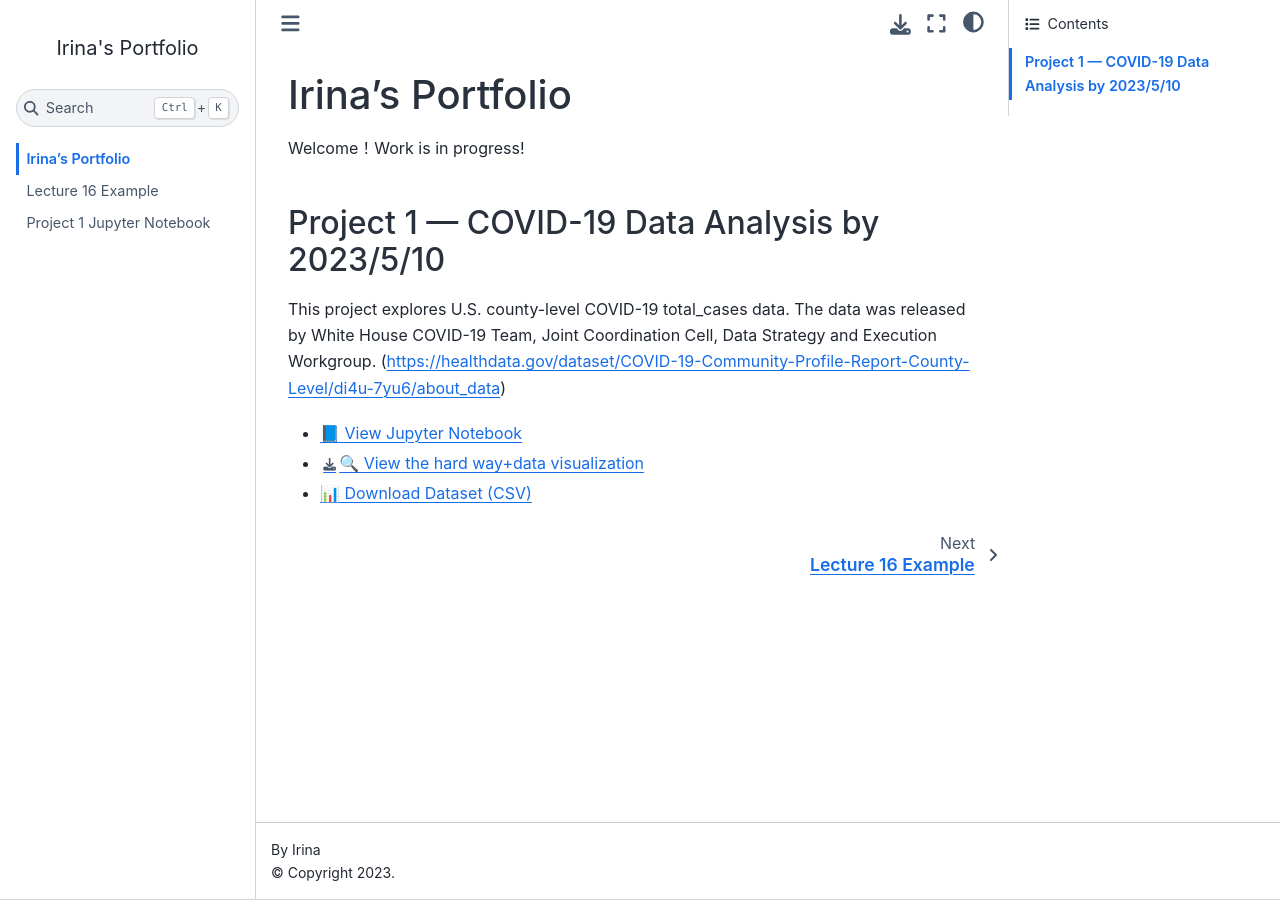
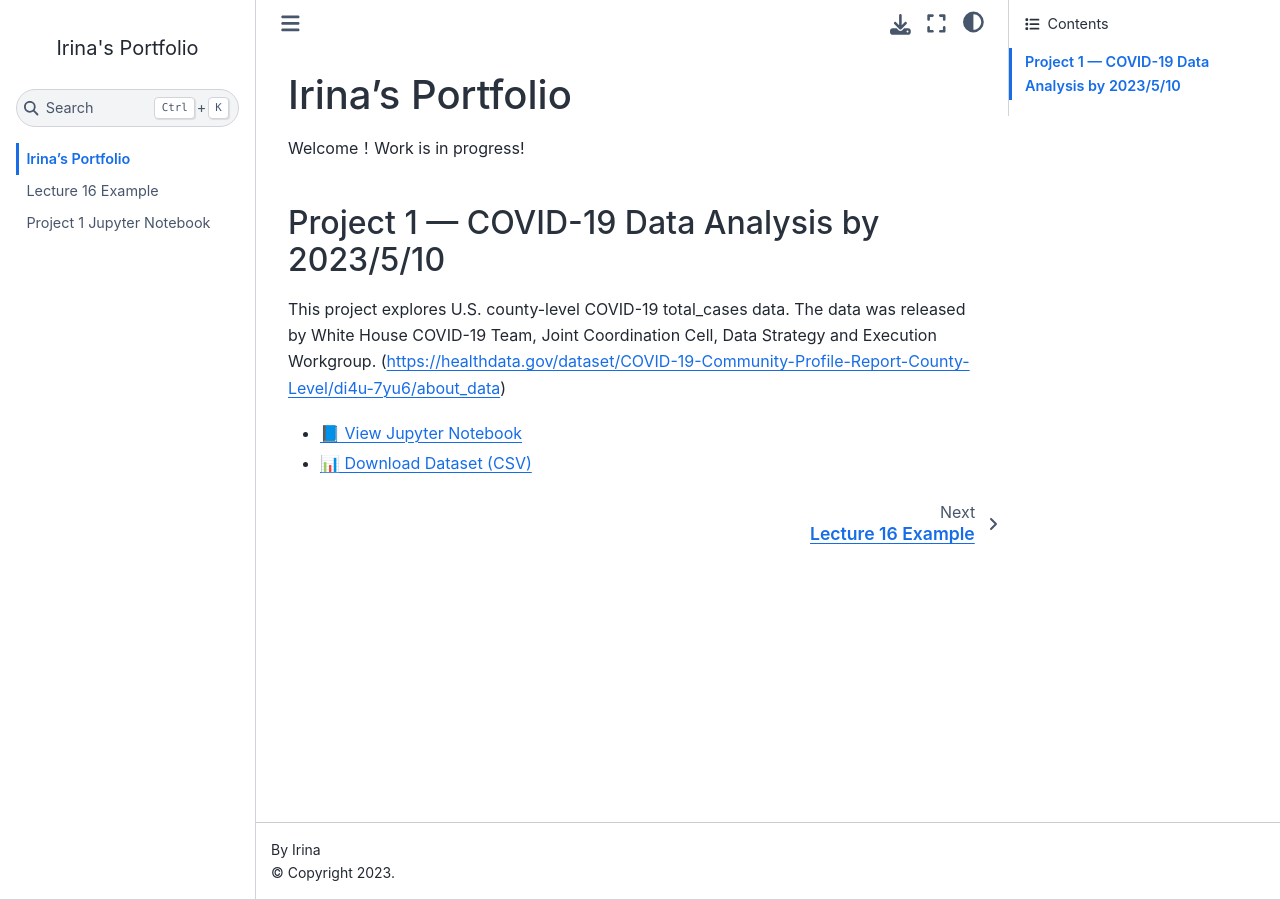
Before and after one commit to irinasun120/irinasun120.github.io, a Jupyter Book: the page built from index.md, in a window 1280 px wide. Built offline with Jupyter Book 1.0.4 settings and Sphinx 7.4.7 and the Sphinx Book theme 1.1.4, drawn with Linux system fonts in a browser that asks for light colours; comment, search, counter and statistics services are not loaded.

Commit message:
index change

```diff
--- a/index.md
+++ b/index.md
@@ -6,5 +6,4 @@ Welcome！Work is in progress!
 This project explores U.S. county-level COVID-19 total_cases data. The data was released by White House COVID-19 Team, Joint Coordination Cell, Data Strategy and Execution Workgroup. (https://healthdata.gov/dataset/COVID-19-Community-Profile-Report-County-Level/di4u-7yu6/about_data)
 
 - [📘 View Jupyter Notebook](project1_irina.ipynb)
-- [🔍 View the hard way+data visualization](thehardway+visualization.py)
 - [📊 Download Dataset (CSV)](COVID-19_Community_Profile_Report_-_County-Level.csv)
```
